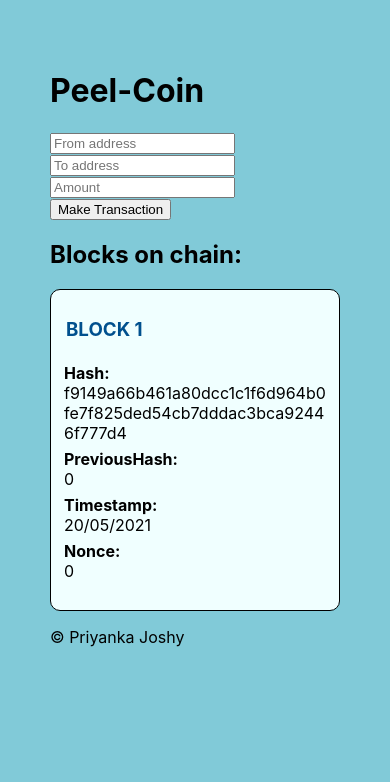
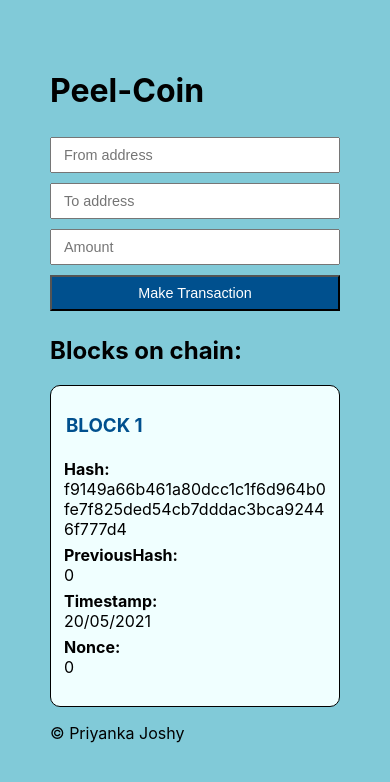
Before and after one commit to curiouspeel/peel-coin, a React (Create React App) app: page / in a window 390 px wide. Shown: the top 782 px of the page. Built offline with nearby package versions, Linux system fonts and the light colour scheme.

Commit message:
Initial form styling

```diff
--- a/src/App.css
+++ b/src/App.css
@@ -37,6 +37,38 @@
   gap: 20px;
 }
 
+/* form{
+  display: flex;
+  flex-direction: column;
+} */
+input{
+  font-size: 0.9rem;
+  margin-right: 5px;
+  padding: 8px 12px;
+  /* width: 300px; */
+}
+
+input[type=submit]{
+  background-color:  #00508e;
+  color: white;
+  /* border: none; */
+  text-decoration: none;
+  padding: 8px 16px;
+  /* margin-left: 10px; */
+  cursor: pointer;
+}
+
+@media (max-width: 450px){
+    form{
+    display: flex;
+    flex-direction: column;
+  }
+  input{
+    margin: 5px 0;
+  }
+}
+
+
 @media (max-width: 650px) {
   .card-container{
     display: flex;
```
